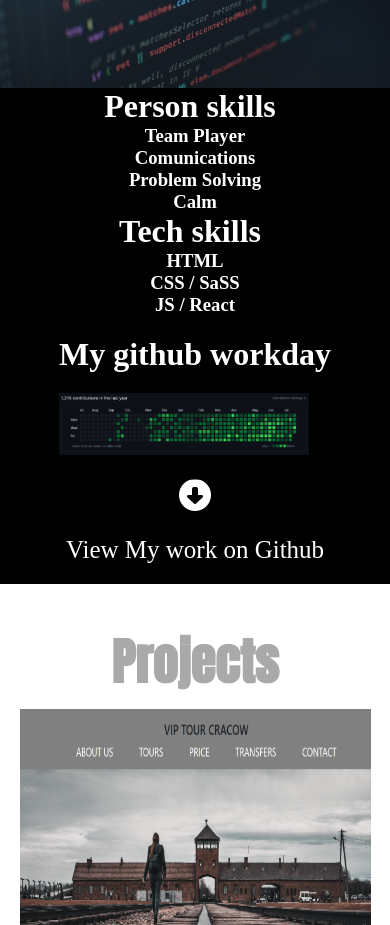
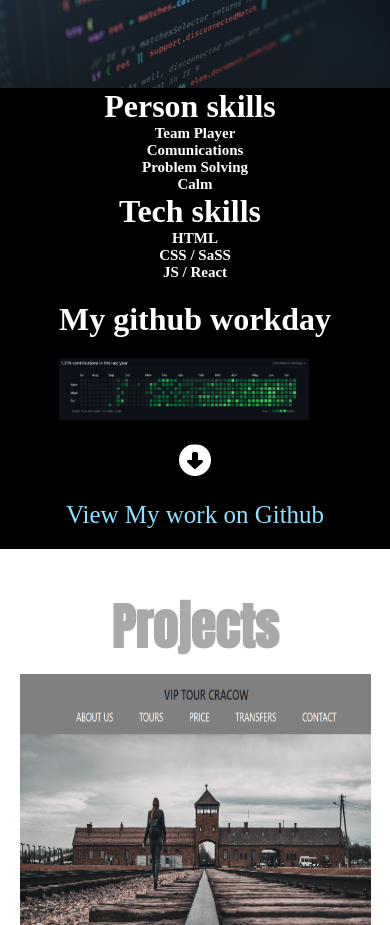
Before and after one commit to marcinoles87/mysite, a React (Create React App) app: page / in a window 390 px wide. Shown: the part 2880-3805 px from the top of the page. Built offline with nearby package versions, Linux system fonts and the light colour scheme; a web font is replaced by a local one.

Commit message:
work with media

```diff
--- a/src/App.scss
+++ b/src/App.scss
@@ -132,10 +132,31 @@
             width: 100vw;
             height: auto;
 
+            h3{
+                font-size:15px;
+            }
+
             .project-skill-person{
                 flex-direction: column;
             }
+
+            .project-githubwork a{
+                animation: animate2 3s infinite;
+
+            }
+
         }
+    }
+
+    @keyframes animate2 {
+        0%{
+            color:white;
+        }
+
+        100%{
+            color:rgb(6, 185, 255);
+        }
+
     }
 
 
```
